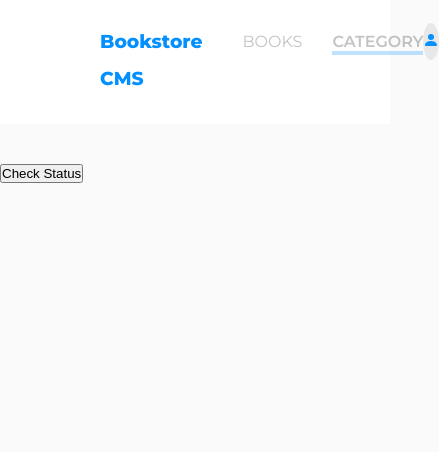
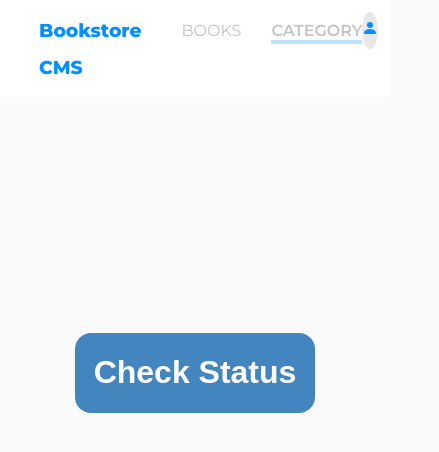
Before and after one commit to kendoriddy/Bookstore, a React (Create React App) app: page /categories in a window 390 px wide. Shown: the top 452 px of the page, 439 px wide, since content can reach past the window. Built offline with nearby package versions, Linux system fonts and the light colour scheme; no server answers.

Commit message:
Style Categories and other page

```diff
--- a/src/components/Book.js
+++ b/src/components/Book.js
@@ -37,6 +37,7 @@ const Book = (props) => {
           </button>
         </div>
       </div>
+      <div className="other-flex">
         <div className="middle-bar">
           <div>
             <ProgressBar />
@@ -53,6 +54,7 @@ const Book = (props) => {
           <button type="button" className="update-prog">Update progress</button>
         </div>
       </div>
+    </div>
   );
 };
 Book.propTypes = {
--- a/src/components/Categories.js
+++ b/src/components/Categories.js
@@ -1,6 +1,7 @@
 import React from 'react';
 import { useDispatch, useSelector } from 'react-redux';
 import { checkBookStatus } from '../redux/categories/categories';
+import '../css/categories.css';
 
 const Categories = () => {
   const status = useSelector((state) => state.categories);
--- a/src/css/add.css
+++ b/src/css/add.css
@@ -1,5 +1,5 @@
 .add-container {
-  margin: 2.313rem 6.25rem 0;
+  margin: 2.313rem 10% 0;
   border-top: 1px solid var(--white);
 }
 
@@ -39,10 +39,14 @@
   font-family: "RobotoSlab", sans-serif;
   font-size: 0.813rem;
   font-weight: bold;
-
 }
 
-@media screen and (min-width: 768px) {
+@media screen and (min-width: 769px) {
+  .add-container {
+    margin: 2.313rem 6.25rem 0;
+    border-top: 1px solid var(--white);
+  }
+
   .form {
     display: flex;
     flex-wrap: wrap;
--- a/src/css/card.css
+++ b/src/css/card.css
@@ -9,12 +9,7 @@
   align-items: center;
 }
 
-.left-side {
-  width: 60%;
-}
-
 .class-of {
-  margin: 0 2.438rem 0 0;
   padding-top: 2rem;
   opacity: 0.5;
   font-family: "Montserrat", serif;
@@ -77,6 +72,13 @@
   color: var(--white);
 }
 
+.other-flex {
+  display: flex;
+  justify-content: center;
+    align-items: center;
+    flex-wrap: wrap;
+}
+
 .middle-bar {
   display: flex;
   align-items: center;
@@ -137,3 +139,15 @@
   color: #fff;
   border: 0;
 }
+
+@media screen and (max-width: 768px) {
+  .card-container {
+    flex-wrap: wrap;
+    align-items: center;
+    margin: 5% 10%;
+  }
+
+  .bars {
+    display: none;
+  }
+}
--- /dev/null
+++ b/src/css/categories.css
@@ -0,0 +1,24 @@
+.check-status {
+    display: flex;
+    flex-direction: column;
+    gap: 2rem;
+    justify-content: center;
+    align-items: center;
+    height: 60vh;
+  }
+
+  .check-status button {
+    border: none;
+    background: var(--bluish);
+    color: #fff;
+    font-weight: 700;
+    font-size: 2rem;
+    width: 15rem;
+    height: 5rem;
+    border-radius: 1rem;
+    cursor: pointer;
+  }
+
+  .check h5 {
+    font-size: 4rem;
+  }
--- a/src/css/header.css
+++ b/src/css/header.css
@@ -4,12 +4,11 @@
   background-color: #fff;
   display: flex;
   justify-content: space-between;
+  width: 100%;
 }
 
 .navs {
   display: flex;
-
-  /* justify-content: flex-start; */
   gap: 40px;
   line-height: 2.313rem;
   font-family: "Montserrat", serif;
@@ -56,3 +55,14 @@
   border-bottom: 4px solid var(--azure);
   font-weight: 600;
 }
+
+@media screen and (max-width: 768px) {
+  .header {
+    margin: 0 0 2.375rem;
+    padding: 3% 10%;
+    background-color: #fff;
+    display: flex;
+    justify-content: space-between;
+    width: 100%;
+  }
+}
```
Lines whose indentation alone changed are shown as unchanged.
